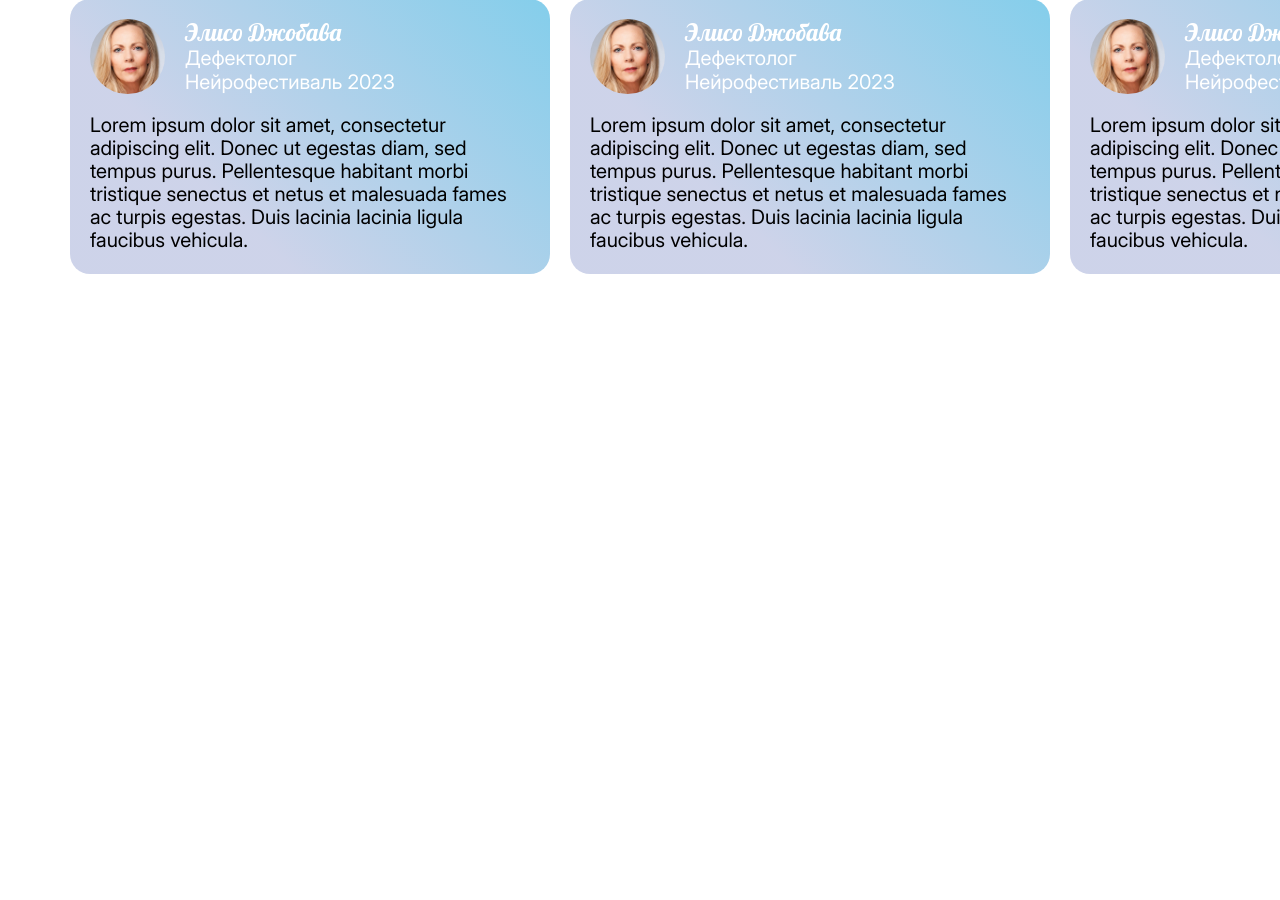
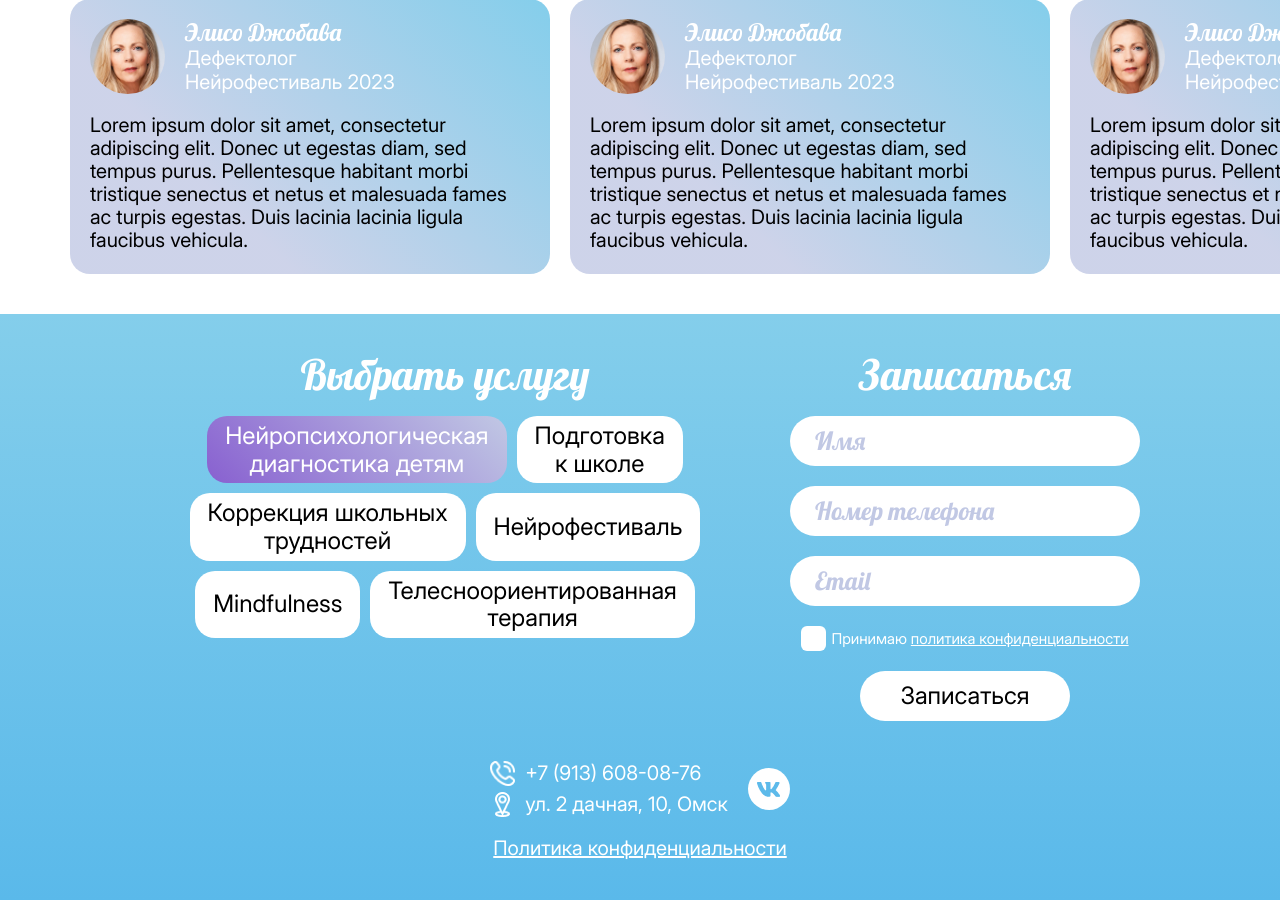
Before and after one commit to misha-mi/misha-mi.github.io, a PHP site: page / in a window 1280 px wide. Shown: the part 3318-4218 px from the top of the page. Before the commit the page ends 3592 px from the top, so only its background shows below. Run offline with PHP 8.4, Linux system fonts and the light colour scheme; some web fonts are replaced.

Commit message:
sign + footer

```diff
--- a/index.html
+++ b/index.html
@@ -102,7 +102,7 @@
                   <div class="service-item__in-circle">?</div>
                 </div>
               </abbr>
-              <div class="service-item__desc">Mindfulness </div>
+              <div class="service-item__desc">Mindfulness</div>
             </div>
 
             <div class="service-item header__service-6">
@@ -724,7 +724,103 @@
         </div>
       </div>
     </section>
-    <section class="sign" id="sign"></section>
+    <section class="sign" id="sign">
+      <div class="container">
+        <div class="sign__wrapper">
+          <div class="sign__row">
+            <h2 class="sign__title">Выбрать услугу</h2>
+            <div class="sign__services-wrapper">
+              <button class="sign__service button button_white button_active">
+                Нейропсихологическая <br />
+                диагностика детям
+              </button>
+              <button class="sign__service button button_white">
+                Подготовка <br />к школе
+              </button>
+              <button class="sign__service button button_white">
+                Коррекция школьных <br />
+                трудностей
+              </button>
+              <button class="sign__service button button_white">
+                Нейрофестиваль
+              </button>
+              <button class="sign__service button button_white">
+                Mindfulness
+              </button>
+              <button class="sign__service button button_white">
+                Телесноориентированная <br />
+                терапия
+              </button>
+            </div>
+          </div>
+          <div class="sign__row">
+            <h2 class="sign__title">Записаться</h2>
+            <form action="" class="form sign__form">
+              <input type="text" class="form__input" placeholder="Имя" />
+              <input
+                type="text"
+                class="form__input"
+                placeholder="Номер телефона"
+              />
+              <input type="text" class="form__input" placeholder="Email" />
+              <div class="form__checkbox-wrapper">
+                <label for="checkbox" class="form__label">
+                  <input type="checkbox" id="checkbox" class="form__checkbox" />
+                  <span class="form__checkbox-view">
+                    <svg
+                      class="form__checkbox-icon"
+                      xmlns="http://www.w3.org/2000/svg"
+                      width="18"
+                      viewBox="0 0 511.985 511.985"
+                    >
+                      <path
+                        fill="#fff"
+                        d="M500.088 83.681c-15.841-15.862-41.564-15.852-57.426 0L184.205 342.148 69.332 227.276c-15.862-15.862-41.574-15.862-57.436 0-15.862 15.862-15.862 41.574 0 57.436l143.585 143.585c7.926 7.926 18.319 11.899 28.713 11.899 10.394 0 20.797-3.963 28.723-11.899l287.171-287.181c15.862-15.851 15.862-41.574 0-57.435z"
+                      />
+                    </svg>
+                  </span>
+                </label>
+                <div class="form__politic">
+                  Принимаю
+                  <a href="" class="form__a-politic">
+                    политика конфиденциальности
+                  </a>
+                </div>
+              </div>
+              <button class="form__button button button_white">
+                Записаться
+              </button>
+            </form>
+          </div>
+        </div>
+        <footer class="footer">
+          <div class="footer__row">
+            <div class="footer__contacts">
+              <div class="footer__contact">
+                <div class="footer__icon-wrapper">
+                  <img src="./img/phone.png" alt="phone" class="footer__icon" />
+                </div>
+                <div class="footer__number">+7 (913) 608-08-76</div>
+              </div>
+              <div class="footer__contact">
+                <div class="footer__icon-wrapper">
+                  <img
+                    src="./img/address.png"
+                    alt="phone"
+                    class="footer__icon"
+                  />
+                </div>
+                <div class="footer__address">ул. 2 дачная, 10, Омск</div>
+              </div>
+            </div>
+            <button class="round-button">
+              <img src="./img/vk.png" alt="vk" class="round-button__icon" />
+            </button>
+          </div>
+          <a href="#" class="footer__politics">Политика конфиденциальности</a>
+        </footer>
+      </div>
+    </section>
     <script src="./js/nav.js"></script>
     <script src="./js/scroll-to.js"></script>
     <script src="./js/slider.js"></script>
--- /dev/null
+++ b/sass/blocks/_footer.scss
@@ -0,0 +1,36 @@
+.footer {
+  color: $main-text-color;
+  padding: 40px 0;
+  text-align: center;
+  &__row {
+    display: flex;
+    align-items: center;
+    justify-content: center;
+    gap: 20px;
+  }
+  &__icon-wrapper {
+    width: 25px;
+    height: 25px;
+    display: flex;
+    justify-content: center;
+    align-items: center;
+  }
+  &__icon {
+    height: 100%;
+  }
+  &__contact {
+    display: flex;
+    align-items: center;
+    gap: 10px;
+    margin-bottom: 6px;
+    &:last-child {
+      margin-bottom: 0;
+    }
+  }
+  &__politics {
+    display: inline-block;
+    margin-top: 20px;
+    color: $main-text-color;
+    text-decoration: underline;
+  }
+}
--- /dev/null
+++ b/sass/blocks/_form.scss
@@ -0,0 +1,69 @@
+.form {
+  width: 350px;
+  &__input {
+    width: 100%;
+    height: 50px;
+    padding: 0 25px;
+    border-radius: 25px;
+    font-size: 25px;
+    border: none;
+    margin-bottom: 20px;
+    // @include inshadow(2px, rgba(0, 0, 0, 0.25));
+    &::placeholder {
+      color: $add-elements-color;
+      font-family: "Lobster";
+    }
+  }
+  &__checkbox-wrapper {
+    display: flex;
+    justify-content: center;
+    align-items: center;
+    gap: 5px;
+    font-size: 15px;
+    color: $main-text-color;
+  }
+  &__label {
+    cursor: pointer;
+    display: flex;
+    align-items: center;
+    font-size: 18px;
+  }
+  &__checkbox {
+    position: absolute;
+    appearance: none;
+  }
+  &__checkbox-view {
+    display: flex;
+    align-items: center;
+    justify-content: center;
+    width: 25px;
+    height: 25px;
+    border-radius: 6px;
+    background: $main-text-color;
+    transition: 0.3s;
+  }
+  &__checkbox:checked + .form__checkbox-view {
+    background-color: $main-elements-color;
+  }
+  &__a-politic {
+    color: $main-text-color;
+    text-decoration: underline;
+  }
+  &__button {
+    display: block;
+    margin: auto;
+    margin-top: 20px;
+    box-shadow: none;
+    height: 50px;
+    border-radius: 25px;
+    padding: 0 40px;
+  }
+}
+
+@media (max-width: 576px) {
+  .form {
+    &__checkbox-wrapper {
+      font-size: 13px;
+    }
+  }
+}
--- /dev/null
+++ b/sass/blocks/_sign.scss
@@ -0,0 +1,67 @@
+.sign {
+  background: linear-gradient($add-main-color, $main-color);
+  padding: 40px 0 0;
+  overflow: hidden;
+  &__wrapper {
+    margin: auto;
+    display: flex;
+    justify-content: space-between;
+    width: 1000px;
+    gap: 40px;
+  }
+  &__row {
+    display: flex;
+    flex-direction: column;
+    align-items: center;
+    gap: 20px;
+  }
+  &__services-wrapper {
+    display: flex;
+    justify-content: center;
+    flex-wrap: wrap;
+    gap: 10px;
+  }
+  &__service {
+    display: block;
+    box-shadow: none;
+  }
+  &__title {
+    @include title($main-text-color);
+  }
+}
+
+@media (max-width: 1200px) {
+  .sign {
+    &__wrapper {
+      width: 100%;
+    }
+  }
+}
+@media (max-width: 992px) {
+  .sign {
+    &__wrapper {
+      flex-direction: column;
+      gap: 20px;
+    }
+  }
+}
+@media (max-width: 768px) {
+  .sign {
+    &__service {
+      font-size: 18px;
+    }
+  }
+}
+@media (max-width: 576px) {
+  .sign {
+    &__services-wrapper {
+      align-self: flex-start;
+      flex-wrap: nowrap;
+      justify-content: start;
+    }
+    &__form {
+      max-width: 350px;
+      width: 100%;
+    }
+  }
+}
--- a/sass/style.scss
+++ b/sass/style.scss
@@ -61,5 +61,8 @@ body {
 @import "blocks/about";
 @import "blocks/services";
 @import "blocks/reviews";
+@import "blocks/form";
+@import "blocks/sign";
 @import "blocks/slider";
+@import "blocks/footer";
 @import "blocks/tabs";
```
Also changed, not shown: css/style.min.css, img/address.png (added), img/phone.png (added).
